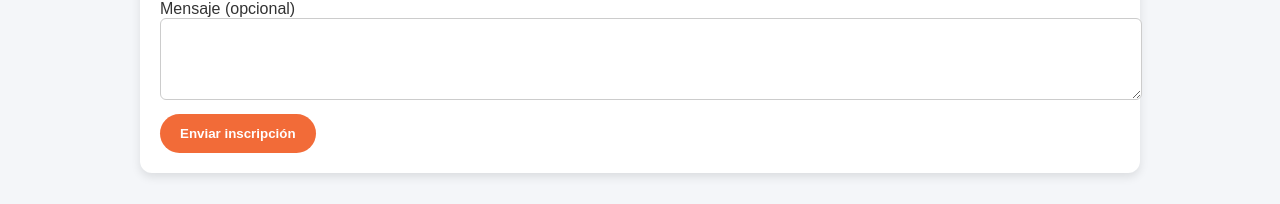
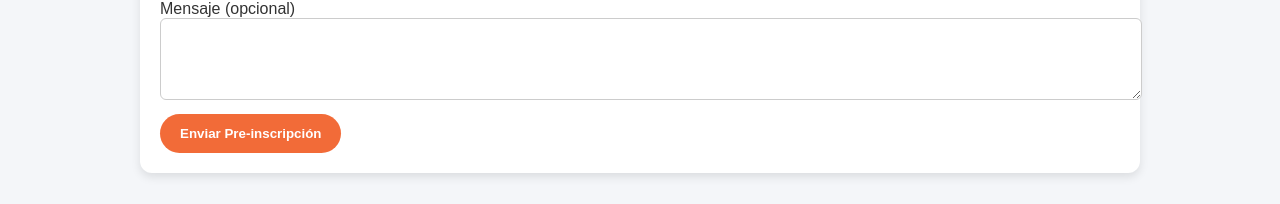
Before and after one commit to Natysol/Cens452Patagones, a plain HTML site: page index.html in a window 1280 px wide. Shown: the part 2933-3137 px from the top of the page. Drawn offline with Linux system fonts and the light colour scheme.

Commit message:
Update index.html
boton inscripcion a pre-inscripción

```diff
--- a/index.html
+++ b/index.html
@@ -200,7 +200,7 @@
             <label>Mensaje (opcional)</label>
             <textarea name="Mensaje" rows="4"></textarea>
 
-            <button type="submit" class="boton">Enviar inscripción</button>
+            <button type="submit" class="boton">Enviar Pre-inscripción</button>
         </form>
     </div>
 
```
